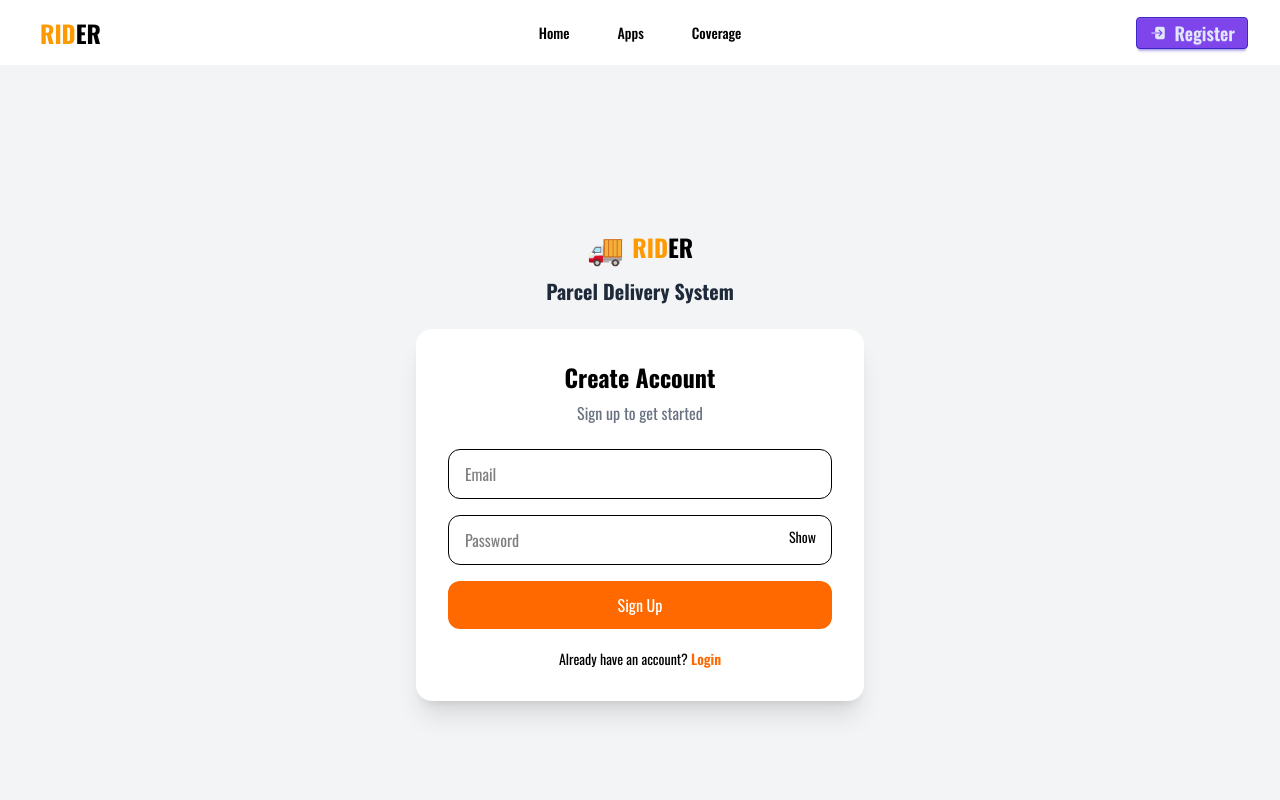
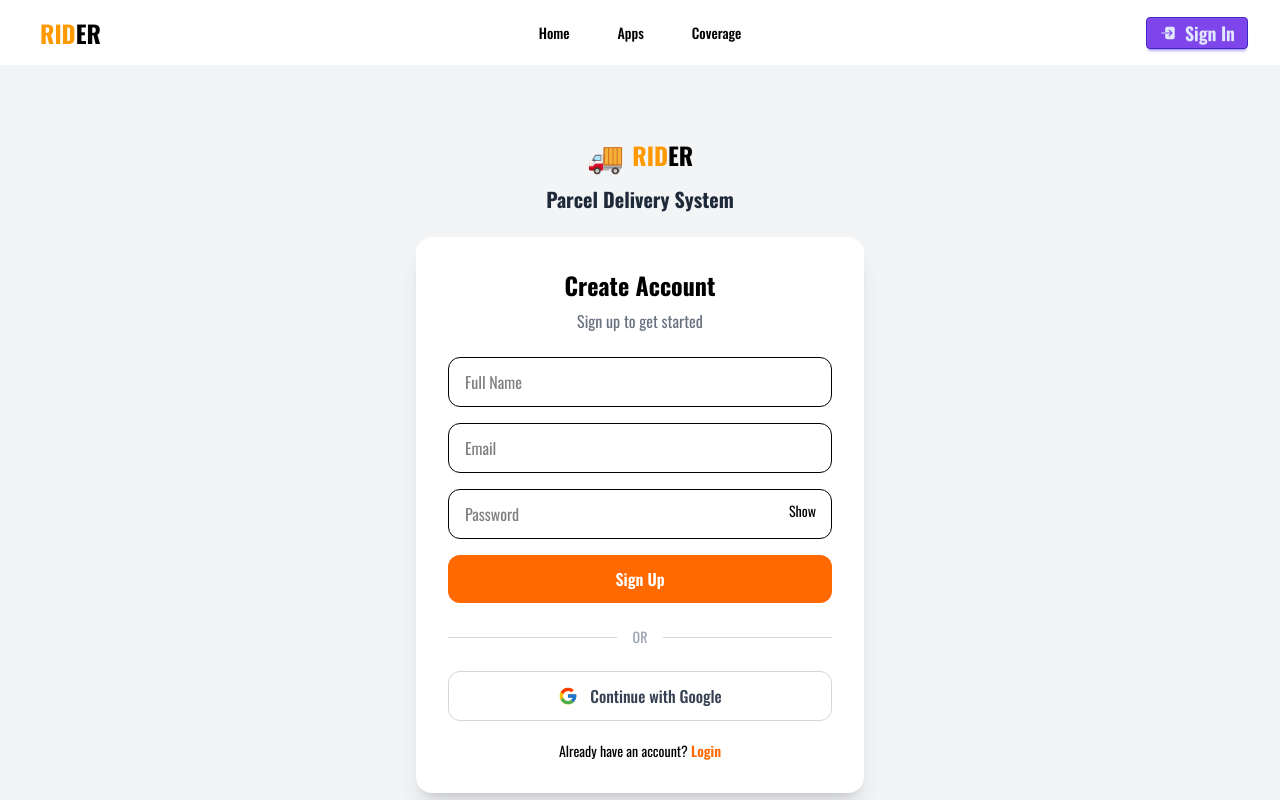
Before and after one commit to Mahmudur-Rahman-Salman/FullStack_Rider_App, a React app in the folder frontend/: page /register in a window 1280 px wide. Shown: the top 800 px of the page. Built offline with nearby package versions, Linux system fonts and the light colour scheme; no server answers; the HTML template or start-up script is replaced by a standard one.

Commit message:
logout functionlaities added

```diff
--- a/frontend/src/context/AuthProvider/AuthProvider.jsx
+++ b/frontend/src/context/AuthProvider/AuthProvider.jsx
@@ -1,28 +1,65 @@
-import React from "react";
+import React, { useEffect, useState } from "react";
 import {
   createUserWithEmailAndPassword,
+  GoogleAuthProvider,
+  onAuthStateChanged,
   signInWithEmailAndPassword,
+  signInWithPopup,
+  signOut,
 } from "firebase/auth";
 import { auth } from "./../../firebase/firebase.inti";
 import { AuthContext } from "../AuthContext/AuthContext";
 
+const googleProvider = new GoogleAuthProvider();
+
 const AuthProvider = ({ children }) => {
+  const [user, setUser] = useState(null);
+  const [loading, setLoading] = useState(true);
+
   // Register user with email and password
   const registerUser = (email, password) => {
+    setLoading(true);
     return createUserWithEmailAndPassword(auth, email, password);
   };
 
   // Sign in user with email and password
   const signInUser = (email, password) => {
+    setLoading(true);
     return signInWithEmailAndPassword(auth, email, password);
   };
 
+  // Sign in with Google
+  const signInWIthGoogle = () => {
+    setLoading(true);
+    return signInWithPopup(auth, googleProvider);
+  };
+
+  // Log out user
+  const logOut = () => {
+    setLoading(true);
+    return signOut(auth);
+  };
+
+  // Listen for auth state changes
+  useEffect(() => {
+    const unsubscribe = onAuthStateChanged(auth, (currentUser) => {
+      setUser(currentUser);
+      setLoading(false);
+    });
+
+    return () => unsubscribe();
+  }, []);
+
   const authInfo = {
+    user,
     registerUser,
     signInUser,
+    signInWIthGoogle,
+    logOut,
+    loading,
   };
 
-  return <AuthContext value={{ authInfo }}>{children}</AuthContext>;
+  return <AuthContext value={authInfo}>{children}</AuthContext>;
 };
 
 export default AuthProvider;
--- a/frontend/src/pages/Auth/Login/Login.jsx
+++ b/frontend/src/pages/Auth/Login/Login.jsx
@@ -1,14 +1,35 @@
 import React, { useState } from "react";
 import { useForm } from "react-hook-form";
 import { Link } from "react-router";
+import useAuth from "../../../hooks/useAuth";
+import SocialLogin from "../SocialLogin/SocialLogin";
 
 const Login = () => {
   const [showPassword, setShowPassword] = useState(false);
+  const [loading, setLoading] = useState(false);
+  const [authError, setAuthError] = useState("");
 
-  const { register, handleSubmit } = useForm();
+  const {
+    register,
+    handleSubmit,
+    formState: { errors },
+  } = useForm();
 
-  const onSubmit = (data) => {
-    console.log(data); // placeholder
+  const { signInUser } = useAuth();
+
+  const onSubmit = async (data) => {
+    setLoading(true);
+    setAuthError("");
+
+    try {
+      const result = await signInUser(data.email, data.password);
+      console.log("Logged in user:", result?.user);
+    } catch (error) {
+      console.error("Error logging in user:", error);
+      setAuthError(error.message);
+    } finally {
+      setLoading(false);
+    }
   };
   return (
     <div>
@@ -18,19 +39,30 @@ const Login = () => {
 
         <form onSubmit={handleSubmit(onSubmit)} className="space-y-4">
           {/* Email */}
-          <input
-            type="email"
-            placeholder="Email"
-            {...register("email")}
-            className="w-full border px-4 py-3 rounded-xl"
-          />
+          <div>
+            <input
+              type="email"
+              placeholder="Email"
+              {...register("email", {
+                required: "Email is required",
+              })}
+              className="w-full border px-4 py-3 rounded-xl"
+            />
+            {errors.email && (
+              <p className="text-red-500 text-sm mt-1">
+                {errors.email.message}
+              </p>
+            )}
+          </div>
 
           {/* Password */}
           <div className="relative">
             <input
               type={showPassword ? "text" : "password"}
               placeholder="Password"
-              {...register("password")}
+              {...register("password", {
+                required: "Password is required",
+              })}
               className="w-full border px-4 py-3 rounded-xl pr-16"
             />
             <button
@@ -40,12 +72,30 @@ const Login = () => {
             >
               {showPassword ? "Hide" : "Show"}
             </button>
+
+            {errors.password && (
+              <p className="text-red-500 text-sm mt-1">
+                {errors.password.message}
+              </p>
+            )}
           </div>
 
-          <button className="w-full bg-orange-500 text-white py-3 rounded-xl">
-            Login
+          {/* Firebase Error */}
+          {authError && (
+            <p className="text-red-500 text-sm text-center">{authError}</p>
+          )}
+
+          {/* Submit */}
+          <button
+            type="submit"
+            disabled={loading}
+            className="w-full bg-orange-500 text-white py-3 rounded-xl disabled:opacity-60"
+          >
+            {loading ? "Logging in..." : "Login"}
           </button>
         </form>
+
+        <SocialLogin></SocialLogin>
 
         <p className="text-center mt-5 text-sm">
           Don't have an account?{" "}
--- a/frontend/src/pages/Auth/Register/Register.jsx
+++ b/frontend/src/pages/Auth/Register/Register.jsx
@@ -2,27 +2,38 @@ import React, { useState } from "react";
 import { Link } from "react-router";
 import { useForm } from "react-hook-form";
 import useAuth from "../../../hooks/useAuth";
+import { updateProfile } from "firebase/auth";
+import SocialLogin from "../SocialLogin/SocialLogin";
 
 const Register = () => {
   const [showPassword, setShowPassword] = useState(false);
+  const [loading, setLoading] = useState(false);
+
   const {
     register,
     handleSubmit,
+    reset,
     formState: { errors },
   } = useForm();
 
   const { registerUser } = useAuth();
 
-  const onSubmit = (data) => {
-    console.log(data); // placeholder
-    registerUser(data.email, data.password)
-      .then((result) => {
-        const user = result.user;
-        console.log("Registered user:", user);
-      })
-      .catch((error) => {
-        console.error("Registration error:", error);
-      });
+  const onSubmit = async (data) => {
+    setLoading(true);
+    try {
+      const result = await registerUser(data.email, data.password);
+      if (result?.user) {
+        await updateProfile(result.user, {
+          displayName: data.name,
+        });
+      }
+      console.log("Registered User: ", result?.user);
+      reset();
+    } catch (error) {
+      console.error("Registration Error: ", error);
+    } finally {
+      setLoading(false);
+    }
   };
   return (
     <div>
@@ -32,7 +43,7 @@ const Register = () => {
 
         <form onSubmit={handleSubmit(onSubmit)} className="space-y-4">
           {/* Name */}
-          {/* <div>
+          <div>
             <input
               type="text"
               placeholder="Full Name"
@@ -49,7 +60,7 @@ const Register = () => {
             {errors.name && (
               <p className="text-red-500 text-sm mt-1">{errors.name.message}</p>
             )}
-          </div> */}
+          </div>
           {/* Email */}
           <div>
             <input
@@ -104,10 +115,15 @@ const Register = () => {
             )}
           </div>
 
-          <button className="w-full bg-orange-500 text-white py-3 rounded-xl">
-            Sign Up
+          <button
+            type="submit"
+            className="w-full bg-orange-500 text-white py-3 rounded-xl font-semibold hover:bg-orange-600 disabled:opacity-60 disabled:cursor-not-allowed cursor-pointer"
+          >
+            {loading ? "Creating Account..." : "Sign Up"}
           </button>
         </form>
+
+        <SocialLogin></SocialLogin>
 
         <p className="text-center mt-5 text-sm">
           Already have an account?{" "}
--- /dev/null
+++ b/frontend/src/pages/Auth/SocialLogin/SocialLogin.jsx
@@ -0,0 +1,37 @@
+import React from "react";
+import { FcGoogle } from "react-icons/fc";
+import useAuth from "./../../../hooks/useAuth";
+
+const SocialLogin = () => {
+  const { signInWIthGoogle } = useAuth();
+
+  const handleGoogle = async () => {
+    try {
+      const result = await signInWIthGoogle();
+      console.log("Google user:", result.user);
+      // navigate("/");
+    } catch (error) {
+      console.error(error);
+    }
+  };
+
+  return (
+    <>
+      <div className="my-6 flex items-center gap-4">
+        <div className="flex-1 h-px bg-gray-300" />
+        <span className="text-gray-400 text-sm">OR</span>
+        <div className="flex-1 h-px bg-gray-300" />
+      </div>
+      <button
+        onClick={handleGoogle}
+        type="button"
+        className="w-full border border-gray-300 py-3 rounded-xl flex items-center justify-center gap-3 hover:bg-gray-50 transition cursor-pointer"
+      >
+        <FcGoogle className="text-xl" />
+        <span className="text-gray-700 font-medium">Continue with Google</span>
+      </button>
+    </>
+  );
+};
+
+export default SocialLogin;
--- a/frontend/src/pages/Shared/Navbar/Navbar.jsx
+++ b/frontend/src/pages/Shared/Navbar/Navbar.jsx
@@ -2,8 +2,11 @@ import React from "react";
 import { Link, NavLink } from "react-router";
 import Logo from "../../../components/Logo/Logo";
 import { IoLogIn } from "react-icons/io5";
+import useAuth from "./../../../hooks/useAuth";
 
 const Navbar = () => {
+  const { user, logOut } = useAuth();
+
   const navLinkStyle = ({ isActive }) =>
     isActive
       ? "text-[#7E45EA] font-semibold border-b-2 border-[#7E45EA]"
@@ -46,7 +49,6 @@ const Navbar = () => {
               {/* Logo */}
               <Logo></Logo>
             </div>
-
             {/* CENTER: Desktop Menu */}
             <div className="navbar-center hidden lg:flex">
               <ul className="menu menu-horizontal gap-6 font-medium">
@@ -68,15 +70,24 @@ const Navbar = () => {
               </ul>
             </div>
 
-            {/* RIGHT: GitHub Button */}
             <div className="navbar-end">
-              <Link
-                to="/register"
-                className="btn btn-primary bg-[#7E45EA] btn-sm flex items-center gap-2 justify-center"
-              >
-                <IoLogIn className="rounded  text-lg" />
-                <span className="text-lg">Register</span>
-              </Link>
+              {user ? (
+                <button
+                  onClick={logOut}
+                  className="btn btn-primary bg-[#7E45EA] btn-sm flex items-center gap-2 justify-center"
+                >
+                  <IoLogIn className="rounded  text-lg" />
+                  <span className="text-lg">Log Out</span>
+                </button>
+              ) : (
+                <Link
+                  to="/login"
+                  className="btn btn-primary bg-[#7E45EA] btn-sm flex items-center gap-2 justify-center"
+                >
+                  <IoLogIn className="rounded  text-lg" />
+                  <span className="text-lg">Sign In</span>
+                </Link>
+              )}
             </div>
           </div>
         </div>
```
